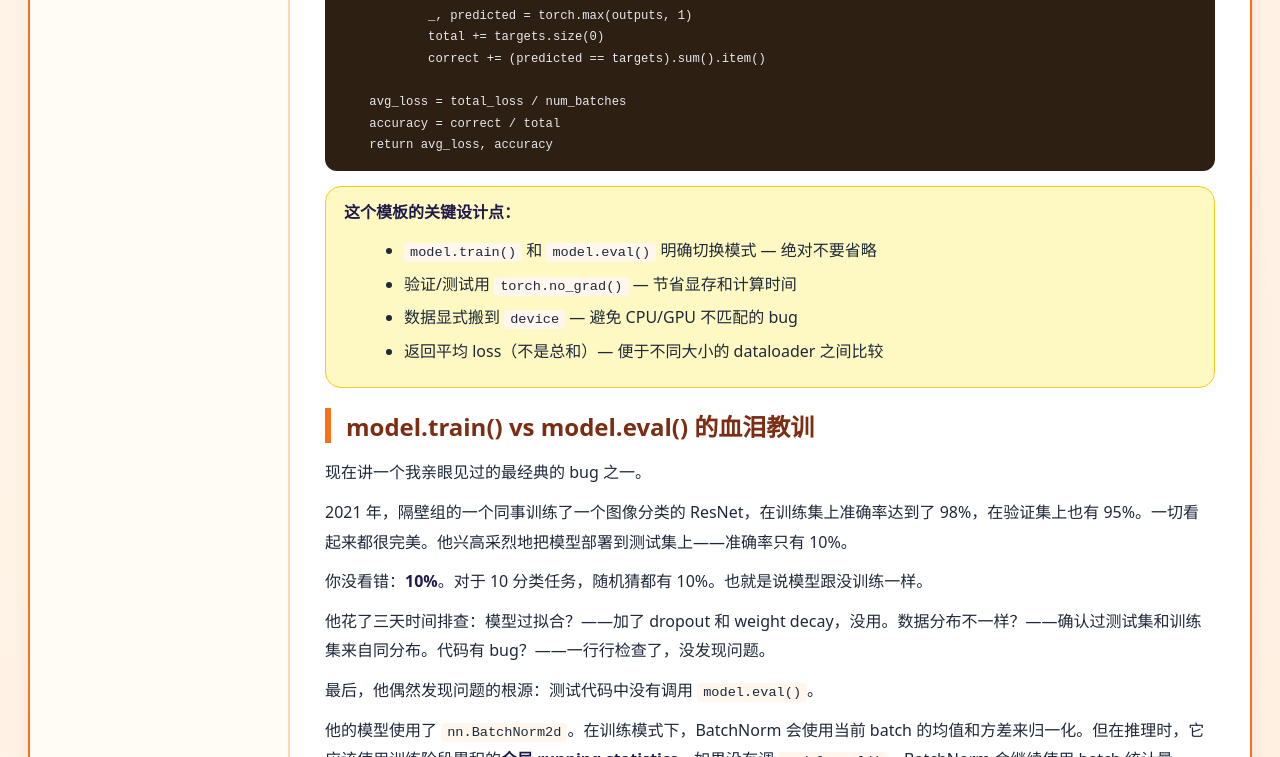
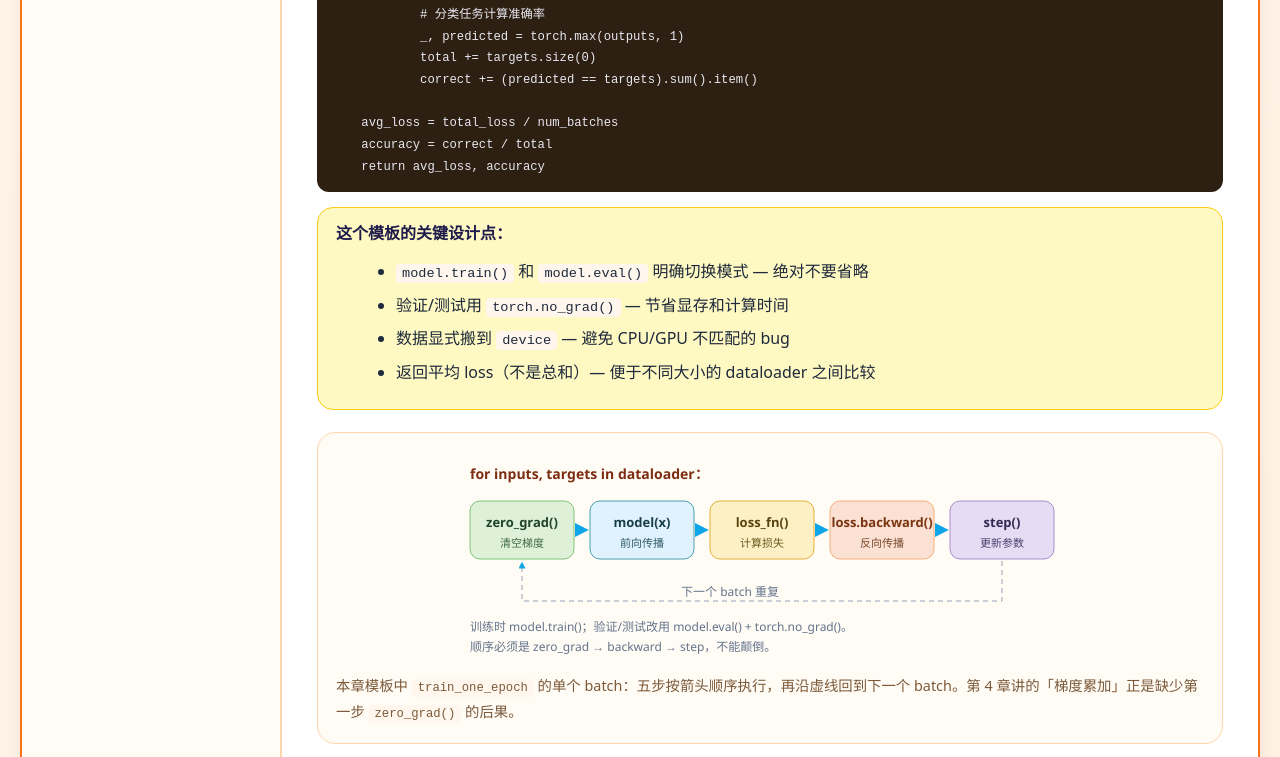
Before and after one commit to 1998x-stack/pytorch-tutorial, a plain HTML site: page 07.html in a window 1280 px wide. Shown: the part 2043-2800 px from the top of the page. Drawn offline with Linux system fonts and the light colour scheme.

Commit message:
feat(pytorch-tutorial): 第7章语义化改造，新增训练循环图与梯度下降步进演示

```diff
--- a/07.html
+++ b/07.html
@@ -4,12 +4,21 @@
     <meta charset="UTF-8">
     <meta name="viewport" content="width=device-width, initial-scale=1.0, maximum-scale=1.5, user-scalable=yes">
     <title>第7章 完整训练流程 — PyTorch教程</title>
+    <style>
+        body { font-family: system-ui, -apple-system, 'PingFang SC', 'Segoe UI', sans-serif; line-height: 1.8; margin: 0; padding: 12px; }
+        .container, .main-content { min-width: 0; }
+        .main-content { overflow-x: auto; }
+        pre { overflow-x: auto; max-width: 100%; }
+        pre, code { font-family: 'JetBrains Mono', ui-monospace, monospace; }
+        table { max-width: 100%; }
+        img, svg { max-width: 100%; }
+    </style>
     <link rel="stylesheet" href="theme.css">
 </head>
 <body>
 <div class="double-border">
 <div class="container">
-    <div class="sidebar">
+    <nav class="sidebar" aria-label="课程目录">
         <h3>🔥 课程目录</h3>
         <ul class="chapter-list">
             <li><a href="01.html">第1章 初识PyTorch</a></li>
@@ -41,10 +50,10 @@
             <li><a href="27.html">第27章 实战项目：图像分类全流程</a></li>
             <li><a href="28.html">第28章 课程总结与学习路线</a></li>
         </ul>
-    </div>
-    <div class="main-content">
+    </nav>
+    <main class="main-content">
 
-<h2>第7章 完整训练流程</h2>
+<h1>第7章 完整训练流程</h1>
 
 <p>大家好，我是你们的讲师。经过前面六章的积累，我们已经掌握了 PyTorch 的全部核心零件：Tensor、Autograd、nn.Module、损失函数、优化器。现在，是时候把这些零件<strong>组装成一条完整的、可运行的训练流水线</strong>了。</p>
 
@@ -166,6 +175,41 @@ def evaluate(model, dataloader, loss_fn, device):
     </ul>
 </div>
 
+<figure class="teach-fig">
+    <svg viewBox="0 0 620 210" role="img" aria-labelledby="f7-t f7-d">
+        <title id="f7-t">单个训练步骤的五次调用与顺序</title>
+        <desc id="f7-d">每个 batch 依次执行 zero_grad 清空梯度、模型前向、计算损失、loss.backward 反向传播、optimizer.step 更新参数，然后循环到下一个 batch。顺序写错会导致梯度累加或白做。</desc>
+        <defs><marker id="f7-ah" viewBox="0 0 10 10" refX="8" refY="5" markerWidth="7" markerHeight="7" orient="auto"><path d="M0,0 L10,5 L0,10 z" fill="#0ea5e9"/></marker></defs>
+        <g font-family="'PingFang SC','Segoe UI',system-ui,sans-serif">
+            <text x="10" y="28" font-size="14" font-weight="700" fill="#7c2d12">for inputs, targets in dataloader：</text>
+            <rect x="10" y="50" width="104" height="58" rx="10" fill="#dff0d8" stroke="#7fc47c"/>
+            <text x="62" y="76" font-size="13" font-weight="700" text-anchor="middle" fill="#1f452b">zero_grad()</text>
+            <text x="62" y="96" font-size="11" text-anchor="middle" fill="#3f6b4a">清空梯度</text>
+            <rect x="130" y="50" width="104" height="58" rx="10" fill="#e0f2fe" stroke="#4aa0b0"/>
+            <text x="182" y="76" font-size="13" font-weight="700" text-anchor="middle" fill="#1a3f4a">model(x)</text>
+            <text x="182" y="96" font-size="11" text-anchor="middle" fill="#2c5a66">前向传播</text>
+            <rect x="250" y="50" width="104" height="58" rx="10" fill="#fdf0c4" stroke="#e5b13b"/>
+            <text x="302" y="76" font-size="13" font-weight="700" text-anchor="middle" fill="#5a4410">loss_fn()</text>
+            <text x="302" y="96" font-size="11" text-anchor="middle" fill="#6b5a20">计算损失</text>
+            <rect x="370" y="50" width="104" height="58" rx="10" fill="#fbe0d4" stroke="#f7b07a"/>
+            <text x="422" y="76" font-size="13" font-weight="700" text-anchor="middle" fill="#7a3410">loss.backward()</text>
+            <text x="422" y="96" font-size="11" text-anchor="middle" fill="#7a4a2c">反向传播</text>
+            <rect x="490" y="50" width="104" height="58" rx="10" fill="#e6dcf3" stroke="#a98fd0"/>
+            <text x="542" y="76" font-size="13" font-weight="700" text-anchor="middle" fill="#332a52">step()</text>
+            <text x="542" y="96" font-size="11" text-anchor="middle" fill="#4a4070">更新参数</text>
+            <line x1="116" y1="79" x2="126" y2="79" stroke="#0ea5e9" stroke-width="2" marker-end="url(#f7-ah)"/>
+            <line x1="236" y1="79" x2="246" y2="79" stroke="#0ea5e9" stroke-width="2" marker-end="url(#f7-ah)"/>
+            <line x1="356" y1="79" x2="366" y2="79" stroke="#0ea5e9" stroke-width="2" marker-end="url(#f7-ah)"/>
+            <line x1="476" y1="79" x2="486" y2="79" stroke="#0ea5e9" stroke-width="2" marker-end="url(#f7-ah)"/>
+            <path d="M542 110 L542 150 L62 150 L62 112" fill="none" stroke="#94a3b8" stroke-dasharray="5 4" marker-end="url(#f7-ah)"/>
+            <text x="270" y="145" font-size="12" text-anchor="middle" fill="#64748b">下一个 batch 重复</text>
+            <text x="10" y="180" font-size="12" fill="#64748b">训练时 model.train()；验证/测试改用 model.eval() + torch.no_grad()。</text>
+            <text x="10" y="200" font-size="12" fill="#64748b">顺序必须是 zero_grad → backward → step，不能颠倒。</text>
+        </g>
+    </svg>
+    <figcaption>本章模板中 <code>train_one_epoch</code> 的单个 batch：五步按箭头顺序执行，再沿虚线回到下一个 batch。第 4 章讲的「梯度累加」正是缺少第一步 <code>zero_grad()</code> 的后果。</figcaption>
+</figure>
+
 <h2>model.train() vs model.eval() 的血泪教训</h2>
 
 <p>现在讲一个我亲眼见过的最经典的 bug 之一。</p>
@@ -240,6 +284,39 @@ sanity_check(model, loss_fn, optimizer, device)</code></pre>
 <div class="highlight">
     <strong>我个人的项目管理习惯：</strong>在每个新项目的前几天，我会反复运行这个 sanity check。——在投入大量时间做完整训练之前，先用 2 分钟确认模型和数据通路没问题。这个习惯帮我至少避免了十几次因数据预处理 bug 或模型结构错误而导致的"训练了一天发现 loss 不降"的悲剧。
 </div>
+
+<div class="demo" role="group" aria-labelledby="d7-h">
+    <h4 id="d7-h">动手试一试：跟着训练循环降 loss</h4>
+    <p style="margin:6px 0;">用单个样本 (x=1, 目标 y=3) 拟合 y = wx + b，初始 w=b=0，学习率 0.1。每点一次就执行一轮 zero_grad→前向→loss→backward→step 的等价更新（教学示意，用等价 JS 计算）。</p>
+    <div class="controls">
+        <button type="button" id="d7-step" aria-pressed="false">训练一步</button>
+        <button type="button" id="d7-reset" aria-pressed="false">重置参数</button>
+    </div>
+    <div class="out" id="d7-out" aria-live="polite">第 0 步  w=0.000  b=0.000  loss=9.000</div>
+</div>
+<script>
+(function () {
+    var x = 1, target = 3, lr = 0.1, w = 0, b = 0, step = 0;
+    var out = document.getElementById('d7-out');
+    function render() {
+        var pred = w * x + b, loss = (pred - target) * (pred - target);
+        out.textContent = '第 ' + step + ' 步  w=' + w.toFixed(3) + '  b=' + b.toFixed(3) +
+            '  loss=' + loss.toFixed(3);
+    }
+    document.getElementById('d7-step').addEventListener('click', function () {
+        this.setAttribute('aria-pressed', 'true');
+        var pred = w * x + b;
+        var dw = 2 * (pred - target) * x, db = 2 * (pred - target);
+        w -= lr * dw; b -= lr * db; step += 1;
+        render();
+    });
+    document.getElementById('d7-reset').addEventListener('click', function () {
+        this.setAttribute('aria-pressed', 'true');
+        w = 0; b = 0; step = 0;
+        render();
+    });
+})();
+</script>
 
 <h2>学习率调度器（Scheduler）</h2>
 
@@ -499,7 +576,7 @@ print(tracker.get_last("train", "loss"))  # 0.35</code></pre>
             <a href="index.html">📖 返回目录</a>
             <a href="08.html">下一章 →</a>
         </div>
-    </div>
+    </main>
 </div>
 </div>
 </body>
```
